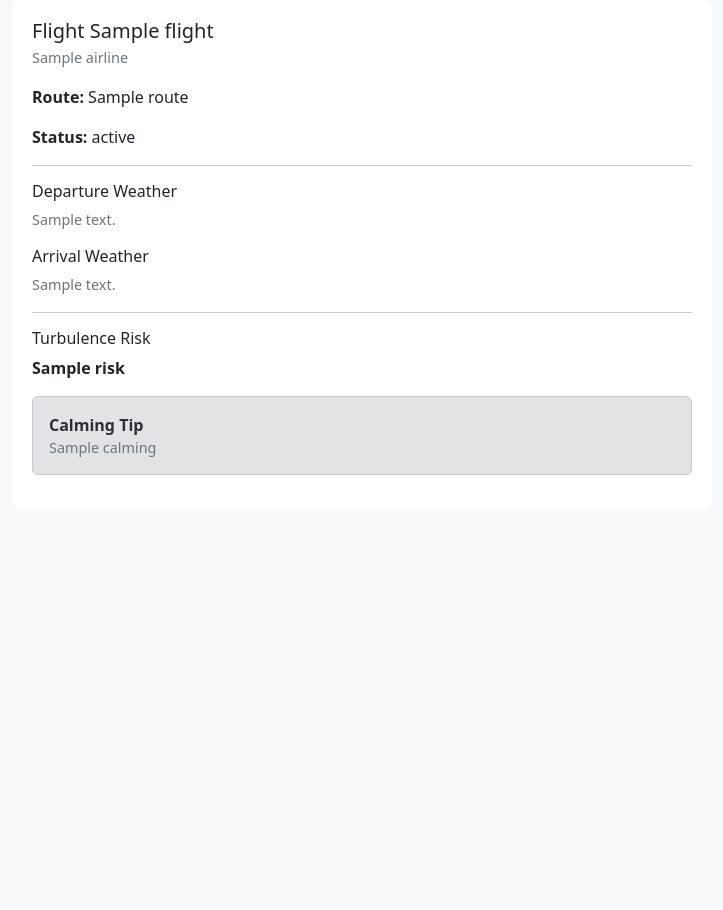
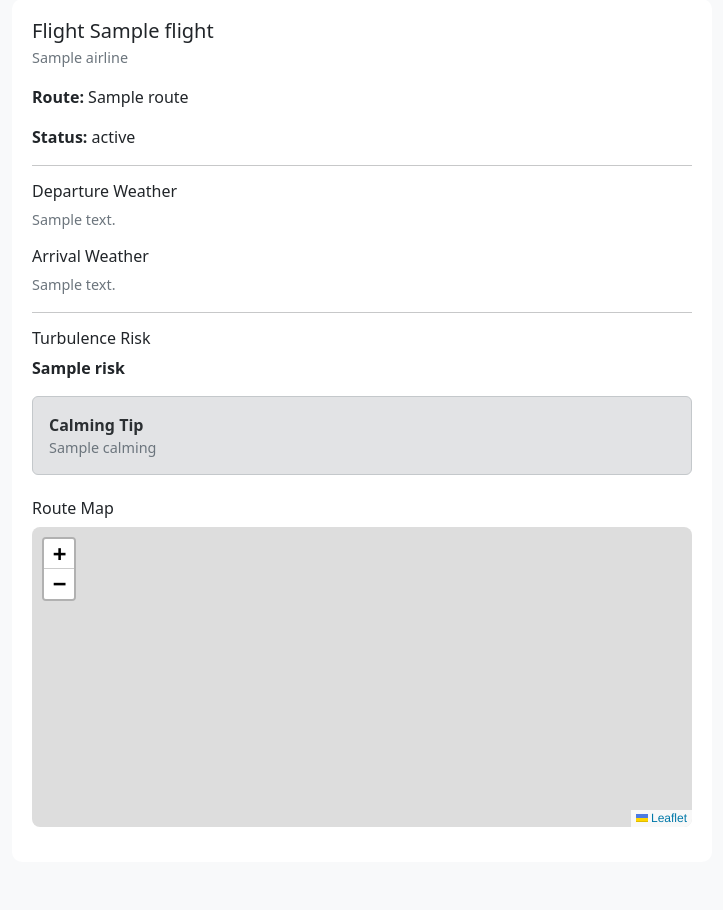
Before and after one commit to Casey-Lawrence/FYP, a Flask app: template AeroCast/templates/index.html in a window 1280 px wide. Shown: the part 165-1075 px from the top of the page, without its empty margins (278-1001 px from the left). Before the commit the page ends 640 px from the top, so only its background shows below. Run offline with Flask 3, Linux system fonts and the light colour scheme; the template is opened without the code that fills it: most values are stand-ins (such as "Sample title", 1, 10 or a date in 2020); parts of the project's set-up code (start-up, migrations or seed data) failed here and were passed over.

Commit message:
implemented initial map display and updated HTML template

```diff
--- a/AeroCast/app.py
+++ b/AeroCast/app.py
@@ -101,6 +101,9 @@ def home():
             dep_summary = interpret_metar(metar_dep)
             arr_summary = interpret_metar(metar_arr)
 
+            map_data = {"center_lat": 50.0, "center_lon": 0.0}
+
+
             data = {
                 "flight": flight,
                 "airline": airline,
@@ -111,6 +114,7 @@ def home():
                 "calming": calming,
                 "dep_summary": dep_summary,
                 "arr_summary": arr_summary,
+                "map":map_data
             }
 
         except Exception as e:
--- a/AeroCast/templates/index.html
+++ b/AeroCast/templates/index.html
@@ -4,6 +4,7 @@
     <meta charset="UTF-8">
     <title>AeroCast</title>
     <link href="https://cdn.jsdelivr.net/npm/bootstrap@5.3.2/dist/css/bootstrap.min.css" rel="stylesheet">
+    <link rel="stylesheet" href="https://unpkg.com/leaflet@1.9.4/dist/leaflet.css" />
 
     <style>
         body { background: #f8f9fa; }
@@ -51,9 +52,27 @@
                         <p class="small-text mb-0">{{ data.calming }}</p>
                     </div>
                 {% endif %}
+
+                {% if data.map %}
+                    <h6 class="mt-4">Route Map</h6>
+                    <div id="map" style="height: 300px; border-radius: 8px; margin-bottom: 15px;"></div>
+                {% endif %}
             </div>
         {% endif %}
     {% endif %}
 </div>
+<script src="https://unpkg.com/leaflet@1.9.4/dist/leaflet.js"></script>
+
+{% if data.map %}
+<script>
+    const mapData = {{ data.map | tojson }};
+    const routeMap = L.map('map').setView([mapData.center_lat, mapData.center_lon], 3);
+
+    L.tileLayer('https://{s}.tile.openstreetmap.org/{z}/{x}/{y}.png', {
+        maxZoom: 8
+    }).addTo(routeMap);
+</script>
+{% endif %}
+
 </body>
 </html>
```
